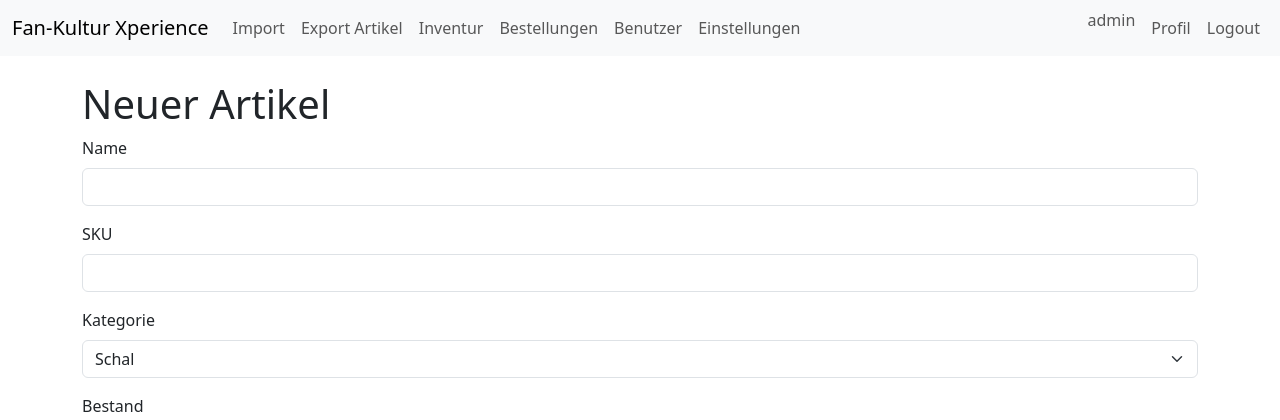
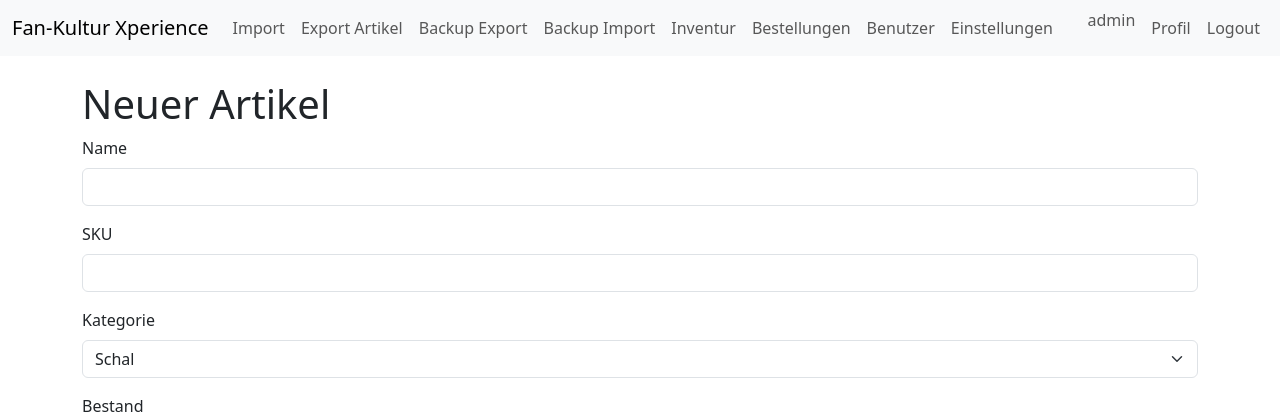
Before and after one commit to Phantomias1403/Lagerbestand, a Flask app: page /article/new in a window 1280 px wide. Shown: the top 420 px of the page. Run offline with Flask 3, Linux system fonts and the light colour scheme; a user stored in the database is signed in.

Commit message:
Update layout.html

```diff
--- a/app/templates/layout.html
+++ b/app/templates/layout.html
@@ -20,6 +20,8 @@
         <!--li class="nav-item"><a class="nav-link" href="{{ url_for('main.index') }}">Artikel</a></li-->
         <li class="nav-item"><a class="nav-link" href="{{ url_for('main.import_csv') }}">Import</a></li>
         <li class="nav-item"><a class="nav-link" href="{{ url_for('main.export_articles') }}">Export Artikel</a></li>
+        <li class="nav-item"><a class="nav-link" href="{{ url_for('main.backup_export') }}">Backup Export</a></li>
+        <li class="nav-item"><a class="nav-link" href="{{ url_for('main.backup_import') }}">Backup Import</a></li>
         <!--li class="nav-item"><a class="nav-link" href="{{ url_for('main.export_movements') }}">Export Bewegungen</a></li>-->
         <li class="nav-item"><a class="nav-link" href="{{ url_for('main.inventory') }}">Inventur</a></li>
         <!--li class="nav-item"><a class="nav-link" href="{{ url_for('main.order_list') }}">Bestellungen</a></li-->
```
